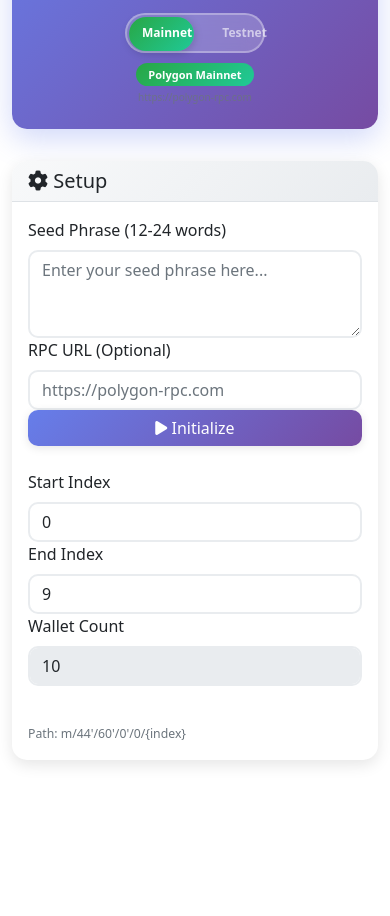
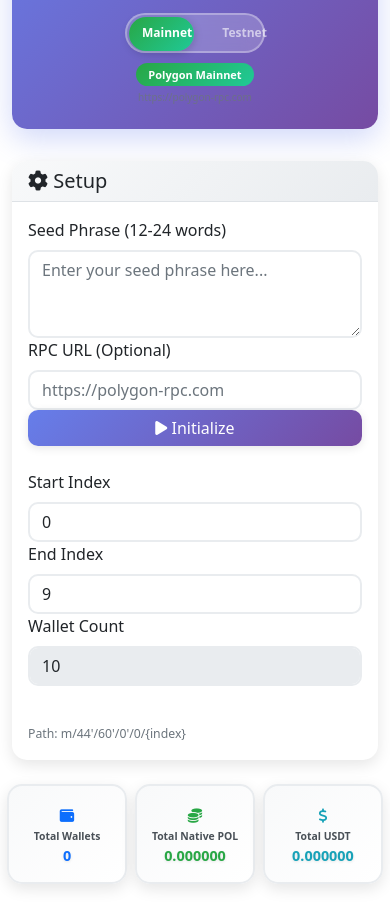
Before and after one commit to dtrbinh/evm_hd_wallet_manager, a plain HTML site: page index.html in a window 390 px wide. Shown: the part 133-1049 px from the top of the page. Before the commit the page ends 917 px from the top, so only its background shows below. Drawn offline with nearby package versions, Linux system fonts and the light colour scheme; a script that the page names is missing.

Commit message:
fix: summary cards layout

```diff
--- a/index.html
+++ b/index.html
@@ -145,6 +145,43 @@
                     </div>
                 </div>
 
+                <!-- Totals Summary -->
+                <div class="row mb-4" id="totalsSection" style="display: none;">
+                    <div class="col-4">
+                        <div class="card text-center h-100">
+                            <div class="card-body">
+                                <div class="mb-2">
+                                    <i class="fas fa-wallet text-primary" style="font-size: 2rem;"></i>
+                                </div>
+                                <h5 class="card-title">Total Wallets</h5>
+                                <h3 class="text-primary" id="totalWallets">0</h3>
+                            </div>
+                        </div>
+                    </div>
+                    <div class="col-4">
+                        <div class="card text-center h-100">
+                            <div class="card-body">
+                                <div class="mb-2">
+                                    <i class="fas fa-coins text-success" style="font-size: 2rem;"></i>
+                                </div>
+                                <h5 class="card-title">Total Native POL</h5>
+                                <h3 class="text-success" id="totalNativePol">0.000000</h3>
+                            </div>
+                        </div>
+                    </div>
+                    <div class="col-4">
+                        <div class="card text-center h-100">
+                            <div class="card-body">
+                                <div class="mb-2">
+                                    <i class="fas fa-dollar-sign text-info" style="font-size: 2rem;"></i>
+                                </div>
+                                <h5 class="card-title">Total USDT</h5>
+                                <h3 class="text-info" id="totalUsdt">0.000000</h3>
+                            </div>
+                        </div>
+                    </div>
+                </div>
+
                 <!-- Wallets Table -->
                 <div class="card mb-4" id="walletsCard" style="display: none;">
                     <div class="card-header">
@@ -183,43 +220,6 @@
                                 <tbody id="walletsTableBody">
                                 </tbody>
                             </table>
-                        </div>
-                    </div>
-                </div>
-
-                <!-- Totals Summary -->
-                <div class="row" id="totalsSection" style="display: none;">
-                    <div class="col-md-4 mb-3">
-                        <div class="card text-center h-100">
-                            <div class="card-body">
-                                <div class="mb-2">
-                                    <i class="fas fa-wallet text-primary" style="font-size: 2rem;"></i>
-                                </div>
-                                <h5 class="card-title">Total Wallets</h5>
-                                <h3 class="text-primary" id="totalWallets">0</h3>
-                            </div>
-                        </div>
-                    </div>
-                    <div class="col-md-4 mb-3">
-                        <div class="card text-center h-100">
-                            <div class="card-body">
-                                <div class="mb-2">
-                                    <i class="fas fa-coins text-success" style="font-size: 2rem;"></i>
-                                </div>
-                                <h5 class="card-title">Total Native POL</h5>
-                                <h3 class="text-success" id="totalNativePol">0.000000</h3>
-                            </div>
-                        </div>
-                    </div>
-                    <div class="col-md-4 mb-3">
-                        <div class="card text-center h-100">
-                            <div class="card-body">
-                                <div class="mb-2">
-                                    <i class="fas fa-dollar-sign text-info" style="font-size: 2rem;"></i>
-                                </div>
-                                <h5 class="card-title">Total USDT</h5>
-                                <h3 class="text-info" id="totalUsdt">0.000000</h3>
-                            </div>
                         </div>
                     </div>
                 </div>
--- a/styles/main.css
+++ b/styles/main.css
@@ -300,18 +300,21 @@
     margin-bottom: 2rem !important;
 }
 
-#totalsSection .row {
+#totalsSection.row {
     display: flex !important;
-    flex-wrap: wrap !important;
-    margin-left: -0.75rem !important;
-    margin-right: -0.75rem !important;
+    flex-wrap: nowrap !important;
+    margin-left: -0.5rem !important;
+    margin-right: -0.5rem !important;
+    gap: 0 !important;
+    justify-content: space-between !important;
 }
 
-#totalsSection .col-md-4 {
-    flex: 0 0 33.333333% !important;
-    max-width: 33.333333% !important;
-    padding-left: 0.75rem !important;
-    padding-right: 0.75rem !important;
+#totalsSection .col-4 {
+    flex: 0 0 33% !important;
+    max-width: 33% !important;
+    min-width: 33% !important;
+    padding-left: 0.5rem !important;
+    padding-right: 0.5rem !important;
     margin-bottom: 0 !important;
 }
 
@@ -319,11 +322,12 @@
     background: linear-gradient(135deg, #f8f9fa 0%, #ffffff 100%);
     border: 2px solid #e9ecef;
     height: 100% !important;
-    min-height: 140px !important;
+    min-height: 120px !important;
     display: flex !important;
     flex-direction: column !important;
     transition: all 0.3s ease;
     margin-bottom: 0 !important;
+    width: 100% !important;
 }
 
 #totalsSection .card:hover {
@@ -338,41 +342,67 @@
     justify-content: center !important;
     align-items: center !important;
     flex-grow: 1 !important;
-    padding: 1.5rem !important;
+    padding: 1rem !important;
     text-align: center !important;
 }
 
 #totalsSection .card-title {
-    font-size: 1rem;
+    font-size: 0.9rem;
     font-weight: 600;
-    margin-bottom: 0.75rem;
+    margin-bottom: 0.5rem;
     color: #495057;
+    white-space: nowrap;
+    overflow: hidden;
+    text-overflow: ellipsis;
 }
 
 #totalsSection h3 {
-    font-size: 1.75rem;
+    font-size: 1.5rem;
     font-weight: 700;
     margin: 0;
     text-shadow: 0 1px 3px rgba(0, 0, 0, 0.1);
+    white-space: nowrap;
+    overflow: hidden;
+    text-overflow: ellipsis;
+    width: 100%;
 }
 
-/* Responsive totals section */
+#totalsSection .mb-2 {
+    margin-bottom: 0.3rem !important;
+}
+
+#totalsSection .mb-2 i {
+    font-size: 1.5rem !important;
+}
+
+/* Responsive totals section - Always keep in one row with 33% width each */
 @media (max-width: 991px) {
-    #totalsSection .col-md-4 {
-        flex: 0 0 33.333333% !important;
-        max-width: 33.333333% !important;
+    #totalsSection .col-4 {
+        flex: 0 0 33% !important;
+        max-width: 33% !important;
+        min-width: 33% !important;
+    }
+
+    #totalsSection .card-body {
+        padding: 0.8rem !important;
+    }
+
+    #totalsSection h3 {
+        font-size: 1.3rem;
+    }
+
+    #totalsSection .mb-2 i {
+        font-size: 1.3rem !important;
     }
 }
 
 @media (max-width: 768px) {
-    #totalsSection .col-md-4 {
-        flex: 0 0 100% !important;
-        max-width: 100% !important;
-        margin-bottom: 1rem !important;
-    }
-
-    #totalsSection .col-md-4:last-child {
-        margin-bottom: 0 !important;
+    #totalsSection .col-4 {
+        flex: 0 0 30% !important;
+        max-width: 30% !important;
+        min-width: 30% !important;
+        padding-left: 0.3rem !important;
+        padding-right: 0.3rem !important;
     }
 
     #totalsSection .card {
@@ -380,21 +410,70 @@
     }
 
     #totalsSection .card-body {
-        padding: 1rem !important;
+        padding: 0.6rem !important;
+    }
+
+    #totalsSection .card-title {
+        font-size: 0.8rem;
+        margin-bottom: 0.3rem;
     }
 
     #totalsSection h3 {
-        font-size: 1.5rem;
+        font-size: 1.1rem;
+    }
+
+    #totalsSection .mb-2 {
+        margin-bottom: 0.2rem !important;
+    }
+
+    #totalsSection .mb-2 i {
+        font-size: 1.1rem !important;
     }
 }
 
 @media (max-width: 576px) {
-    #totalsSection h3 {
-        font-size: 1.25rem;
+    #totalsSection .col-4 {
+        flex: 0 0 30% !important;
+        max-width: 30% !important;
+        min-width: 30% !important;
+        padding-left: 0.2rem !important;
+        padding-right: 0.2rem !important;
+    }
+
+    #totalsSection .card-body {
+        padding: 0.5rem !important;
     }
 
     #totalsSection .card-title {
+        font-size: 0.7rem;
+    }
+
+    #totalsSection h3 {
+        font-size: 1rem;
+    }
+
+    #totalsSection .mb-2 i {
+        font-size: 1rem !important;
+    }
+}
+
+@media (max-width: 480px) {
+    #totalsSection .col-4 {
+        flex: 0 0 33% !important;
+        max-width: 33% !important;
+        min-width: 33% !important;
+    }
+
+    #totalsSection .card-title {
+        font-size: 0.65rem;
+    }
+
+    #totalsSection h3 {
         font-size: 0.9rem;
+    }
+
+    #totalsSection .mb-2 i {
+        font-size: 0.9rem !important;
     }
 }
 
```
